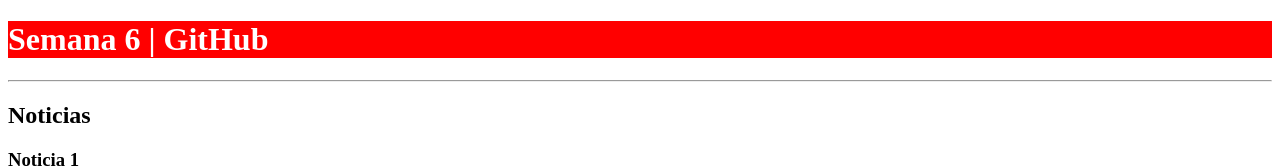
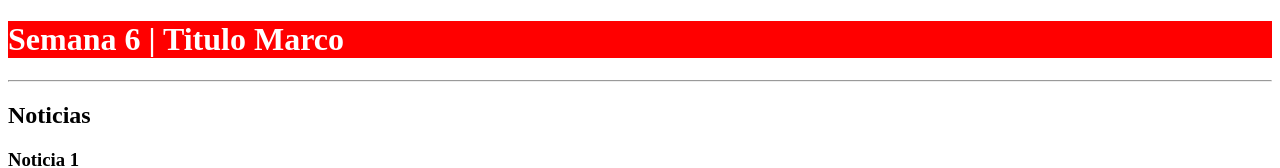
Before and after one commit to MarcoSerlik/proyecto-61910, a plain HTML site: page index.html in a window 1280 px wide. Shown: the top 168 px of the page. Drawn offline with Linux system fonts and the light colour scheme.

Commit message:
Moficicacion en titulo h1 index

```diff
--- a/index.html
+++ b/index.html
@@ -11,7 +11,7 @@
 <body>
 
     <header>
-        <h1>Semana 6 | GitHub</h1>
+        <h1>Semana 6 | Titulo Marco</h1>
         <hr>
     </header>
 
```
